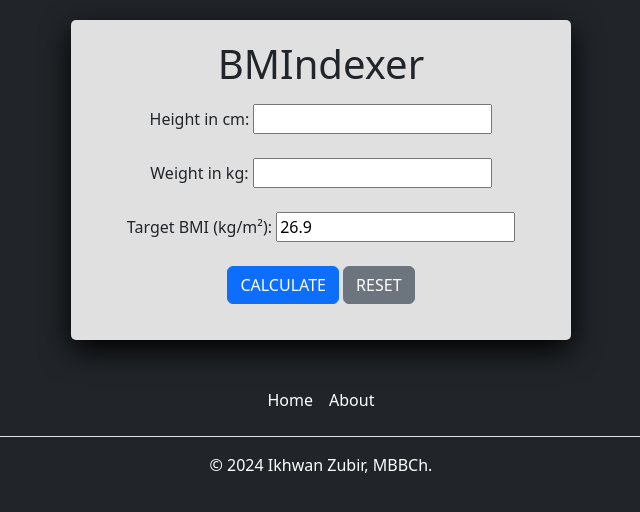
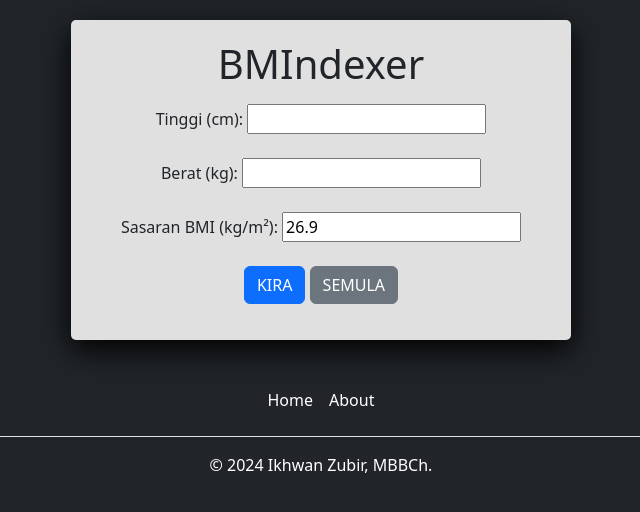
Before and after one commit to ikhwanzubir/Smart-BMI-Calculator, a Flask app: page / in a window 1280 px wide. Shown: the top 512 px of the page, without its empty margins (319-959 px from the left). Run offline with Flask 3, Linux system fonts and the light colour scheme.

Commit message:
Changed to BM

```diff
--- a/app.py
+++ b/app.py
@@ -83,12 +83,12 @@ def calculate_target():
     weeks = delta.days / 7
 
     if weeks <= 0:
-        return jsonify({"error": "Selected date must be in the future"})
+        return jsonify({"error": "Tarikh pilihan mestilah di hadapan"})
 
     # Calculate weight to lose per week
     weight_per_week = cangain / weeks
 
-    html_response = f"Selected date: {selected_date_str_formatted}<br>Days left: {delta.days}<br>Weight to lose per week: {weight_per_week:.2f} kg"
+    html_response = f"Tarikh pilihan: {selected_date_str_formatted}<br>Hari tinggal: {delta.days}<br>Berat mesti diturunkan setiap minggu: {weight_per_week:.2f} kg"
 
     return jsonify(html=html_response)
 
--- a/templates/index.html
+++ b/templates/index.html
@@ -44,11 +44,11 @@
         <h1 class="display-6 text-center mb-3">BMIndexer</h1>
 
     <form action="/calculate" class="text-center" method="post">
-        Height in cm: <input type="number" name="height" id="height" value="{{ height }}"><br><br>
-        Weight in kg: <input type="number" step="0.1" name="weight" id="weight" value="{{ weight }}"><br><br>
-        Target BMI (kg/m&sup2): <input type="number" step="0.01" name="target_bmi" id="target_bmi" value="{{ target_bmi }}"><br><br>
-      <button type="submit" class="btn btn-primary">CALCULATE</button>
-      <button type="button" class="btn btn-secondary" onclick="window.location.href='/';">RESET</button>
+        Tinggi (cm): <input type="number" name="height" id="height" value="{{ height }}"><br><br>
+        Berat (kg): <input type="number" step="0.1" name="weight" id="weight" value="{{ weight }}"><br><br>
+        Sasaran BMI (kg/m&sup2): <input type="number" step="0.01" name="target_bmi" id="target_bmi" value="{{ target_bmi }}"><br><br>
+      <button type="submit" class="btn btn-primary">KIRA</button>
+      <button type="button" class="btn btn-secondary" onclick="window.location.href='/';">SEMULA</button>
     </form>
 
   </div>
@@ -58,35 +58,35 @@
   {% endif %}
 
     {% if bmi %}
-        <h4 class="text-center mt-3">Current BMI: {{ bmi }} kg/m&sup2</h4>
-        <h4 class="text-center">Target weight: {{ target_weight_round }} kg</h4>
+        <h4 class="text-center mt-3">BMI kini: {{ bmi }} kg/m&sup2</h4>
+        <h4 class="text-center">Berat sasaran: {{ target_weight_round }} kg</h4>
     {% endif %}
 
     {% if cangain %}
       {% if cangain < 10 %}
         <div class="text-center">
-          <h4 class="text-center" style="background-color: yellow; color: black;">You need to lose {{ cangain }} kg ({{ cangainpercent}}%)</h4>
-          <button type="button" class="btn btn-primary mt-3" id="toggleButton">Calculate weekly target loss</button>
+          <h4 class="text-center" style="background-color: yellow; color: black;">Anda perlu menurunkan {{ cangain }} kg ({{ cangainpercent}}%)</h4>
+          <button type="button" class="btn btn-primary mt-3" id="toggleButton">Kira sasaran penurunan berat mingguan</button>
         </div>
       {% else %}
         <div class="text-center">
-          <h4 class="text-center" style="background-color: red; color: yellow;">You need to lose {{ cangain }} kg ({{ cangainpercent}}%)</h4>
-          <button type="button" class="btn btn-primary mt-3" id="toggleButton">Calculate weekly target loss</button>
+          <h4 class="text-center" style="background-color: red; color: yellow;">Anda perlu menurunkan {{ cangain }} kg ({{ cangainpercent}}%)</h4>
+          <button type="button" class="btn btn-primary mt-3" id="toggleButton">Kira sasaran penurunan berat mingguan</button>
         </div>
       {% endif %}
     {% endif %}
 
     {% if needtolose %}
-      <h4 class="text-center" style="background-color: lightgreen; color: black;">You can gain up to {{ needtolose }} kg</h4>
+      <h4 class="text-center" style="background-color: lightgreen; color: black;">Anda boleh naik berat sebanyak {{ needtolose }} kg</h4>
     {% endif %}
 
     {% if mustgain %}
-      <h4 class="text-center" style="background-color: red; color: black;">You must gain {{ mustgain }} kg to achieve minimum BMI (18.5 kg/m&sup2)</h4>
+      <h4 class="text-center" style="background-color: red; color: black;">Anda mesti naikkan berat sebanyak {{ mustgain }} kg untuk mencapai BMI minima(18.5 kg/m&sup2)</h4>
     {% endif %}
 
     <div id="formContainer" style="display:none;" class="text-center mt-3">
       <form>
-          <label for="datePicker">Select due date:</label>
+          <label for="datePicker">Pilih tarikh:</label>
           <input type="date" id="datePicker" name="datePicker">
       </form>
 
```
